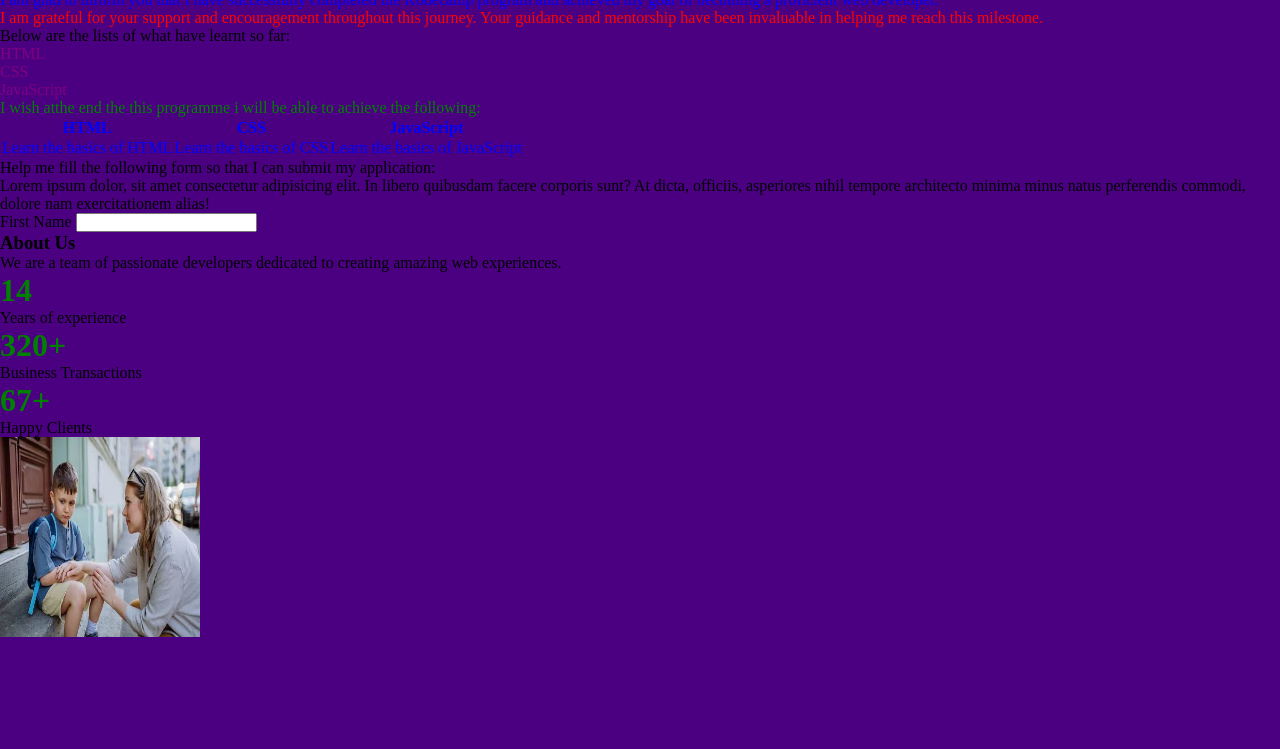
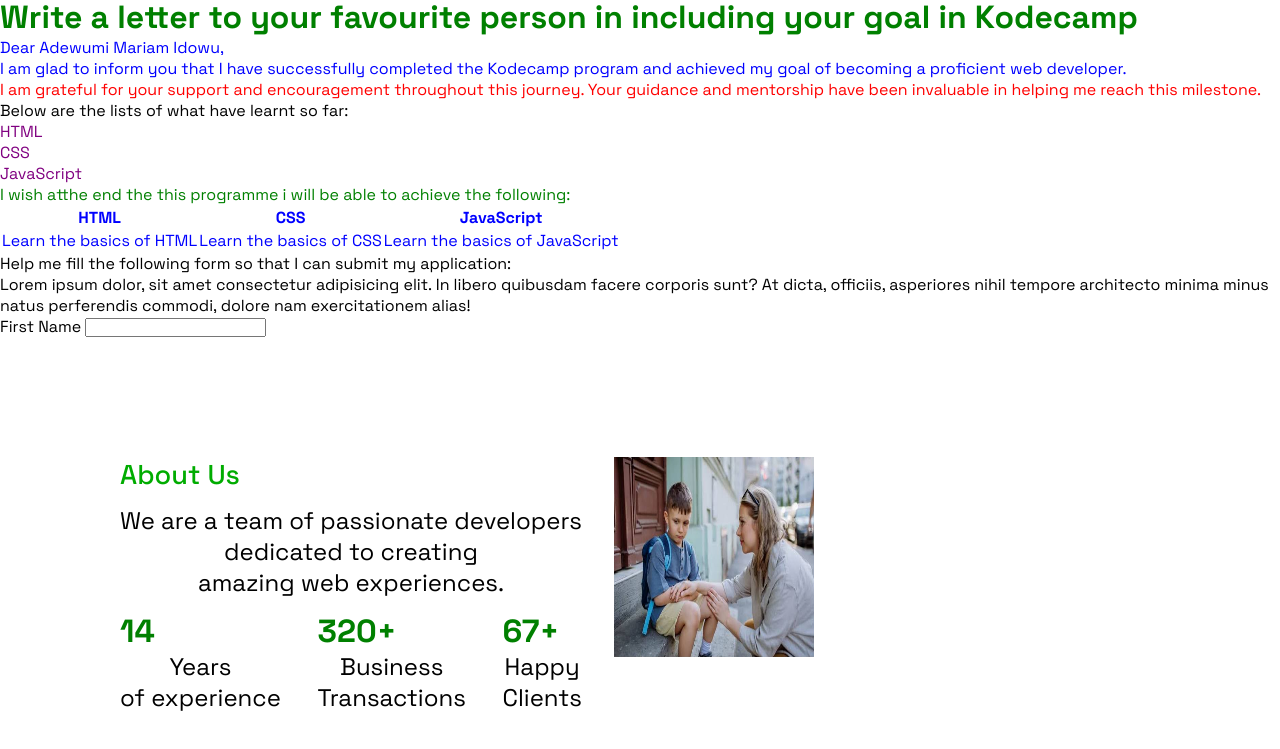
Before and after one commit to Zambo00133/First-Project, a plain HTML site: page index.html in a window 1280 px wide. Shown: the part 731-1480 px from the top of the page. Before the commit the page ends 1372 px from the top, so only its background shows below. Drawn offline with Linux system fonts and the light colour scheme.

Commit message:
12 yrs anniversary

```diff
--- a/index.html
+++ b/index.html
@@ -83,7 +83,7 @@
   <title>Task</title>
   <link rel="stylesheet" href="./style.css"/>
 </head>
-<body style="background-color: indigo;">
+<body style="background-color: white;">
 
   <h1> <style>h1 { color: green; }</style> Write a letter to your favourite person in including your goal in Kodecamp</h1>
   <p style="color: blue;">Dear Adewumi Mariam Idowu,<br>I am glad to inform you that I have successfully completed the Kodecamp program and achieved my goal of becoming a proficient web developer.</p>
@@ -117,21 +117,23 @@
     <label>First Name</label>
     <input type="text"/>
   </form>
-<div class="about us">
+<div class="about-us">
+  <div class="about-content">
   <h3>About Us</h3>
-  <p>We are a team of passionate developers dedicated to creating amazing web experiences.</p>
-  <div>
+  <p>We are a team of passionate developers<br/> dedicated to creating <br/>amazing web experiences.</p>
+  <div class="year">
     <div>
       <h1>14</h1>
-      <p> Years of experience</p>
+      <p> Years <br/> of experience</p>
     </div>
     <div>
       <h1>320+</h1>
-      <p> Business Transactions</p>
+      <p> Business <br/> Transactions</p>
     </div>
     <div>
       <h1>67+</h1>
-      <p> Happy Clients</p>
+      <p> Happy <br/> Clients</p>
+    </div>
     </div>
   </div>
   <img src="WhatsApp Image 2026-06-27 at 7.24.07 AM.jpeg" width="200" height="200" />
--- a/style.css
+++ b/style.css
@@ -1,8 +1,37 @@
+
+@import url('https://fonts.googleapis.com/css2?family=Space+Grotesk:wght@300..700&display=swap');
+
 *{
     margin: 0;
     padding: 0;
     box-sizing: border-box;
 }
+
+body {
+    font-family: 'Space Grotesk', sans-serif;
+}
 .about-us{
-padding: 78rem;
+padding: 7.5rem;
+display: flex;
+gap: 2rem;
 }
+.about-content {
+display: flex;
+flex-direction: column;
+gap: 0.8rem;
+}
+.about-content h3{
+    color: #00ac00;
+    font-size: 1.7rem;
+    font-weight: 500;
+    font-style: normal
+}
+.about-content p{
+    color: #000000;
+    font-size: 1.5rem;
+    text-align: center;
+}
+.year {
+    display: flex;
+    justify-content: space-between;
+}
```
